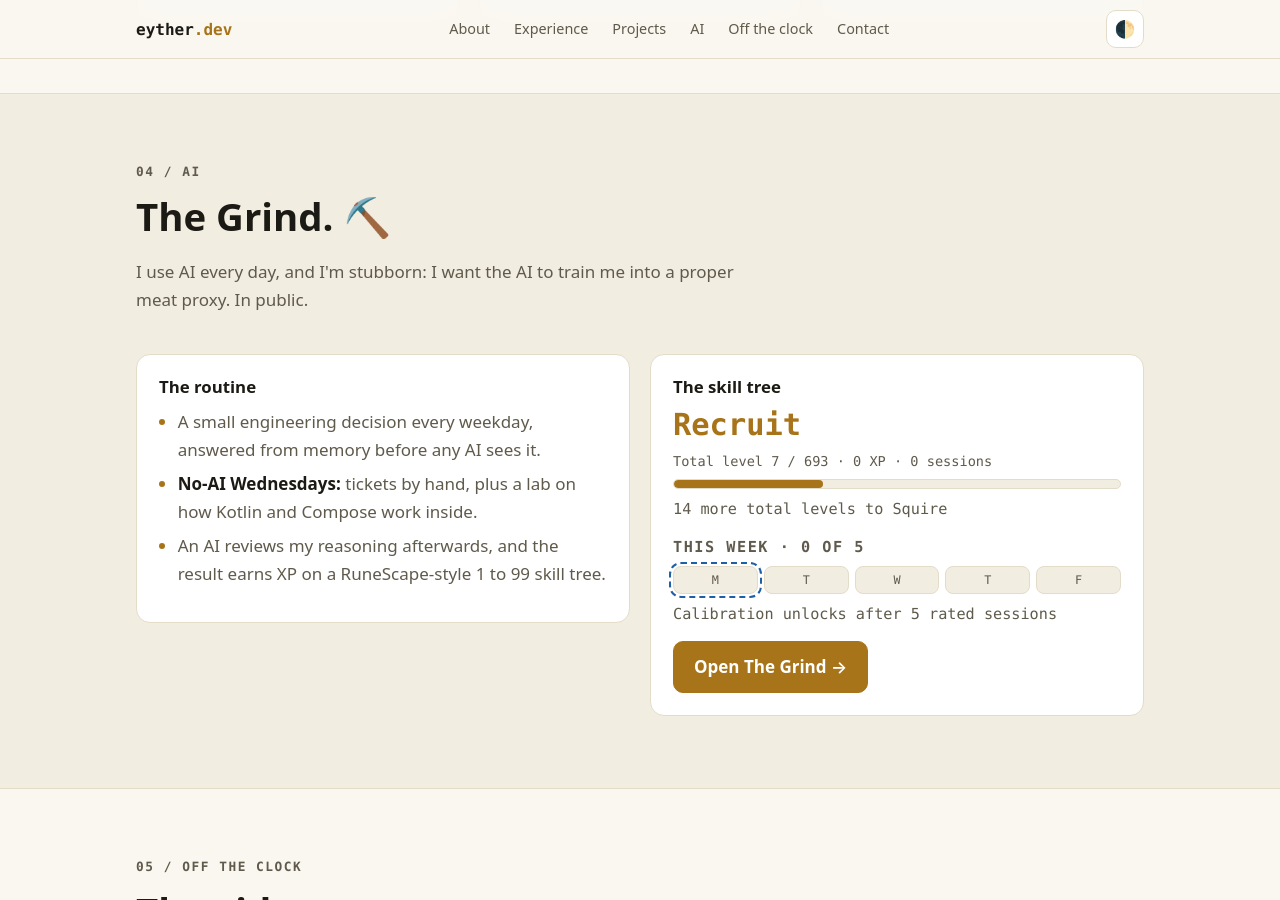
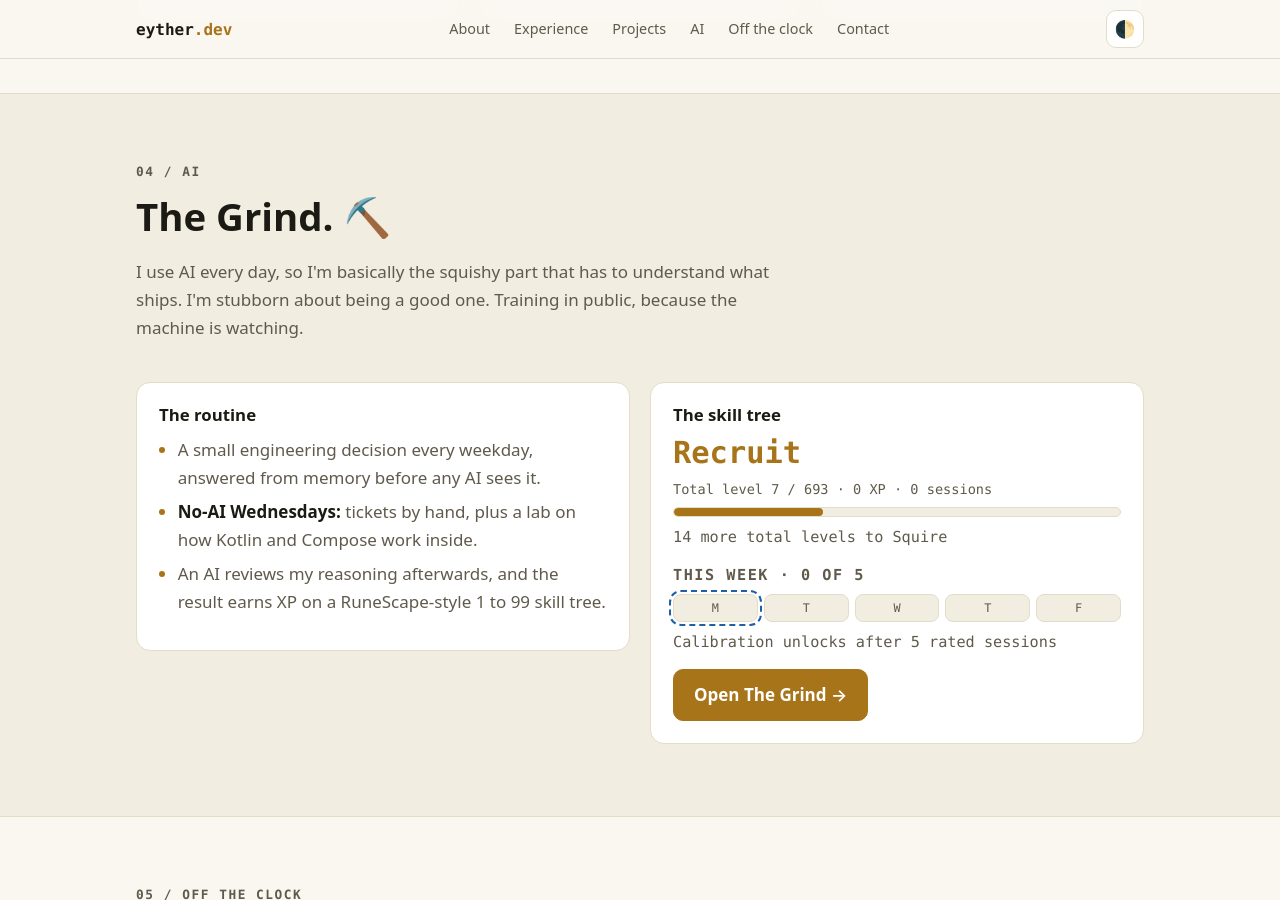
Before and after one commit to ruialmeida51/ruialmeida51.github.io, a Jekyll site: the page index.html, which Jekyll copies as it is, in a window 1280 px wide and 900 px high, scrolled down 3878 px. Built offline with Jekyll 4.4.1, drawn with Linux system fonts in a browser that asks for light colours.

Commit message:
Homepage: riff on being the meat in the loop
Co-Authored-By: Claude Sonnet 5.5 <noreply@anthropic.com>
Claude-Session: https://claude.ai/code/session_013na7oyqEJPgixjtdLD1kwK

```diff
--- a/index.html
+++ b/index.html
@@ -232,7 +232,7 @@
 			<div class="section-head reveal">
 				<p class="eyebrow">04 / AI</p>
 				<h2>The Grind. ⛏️</h2>
-				<p>I use AI every day, and I'm stubborn: I want the AI to train me into a proper meat proxy. In public.</p>
+				<p>I use AI every day, so I'm basically the squishy part that has to understand what ships. I'm stubborn about being a good one. Training in public, because the machine is watching.</p>
 			</div>
 			<div class="ai-grid">
 				<article class="card reveal">
```
